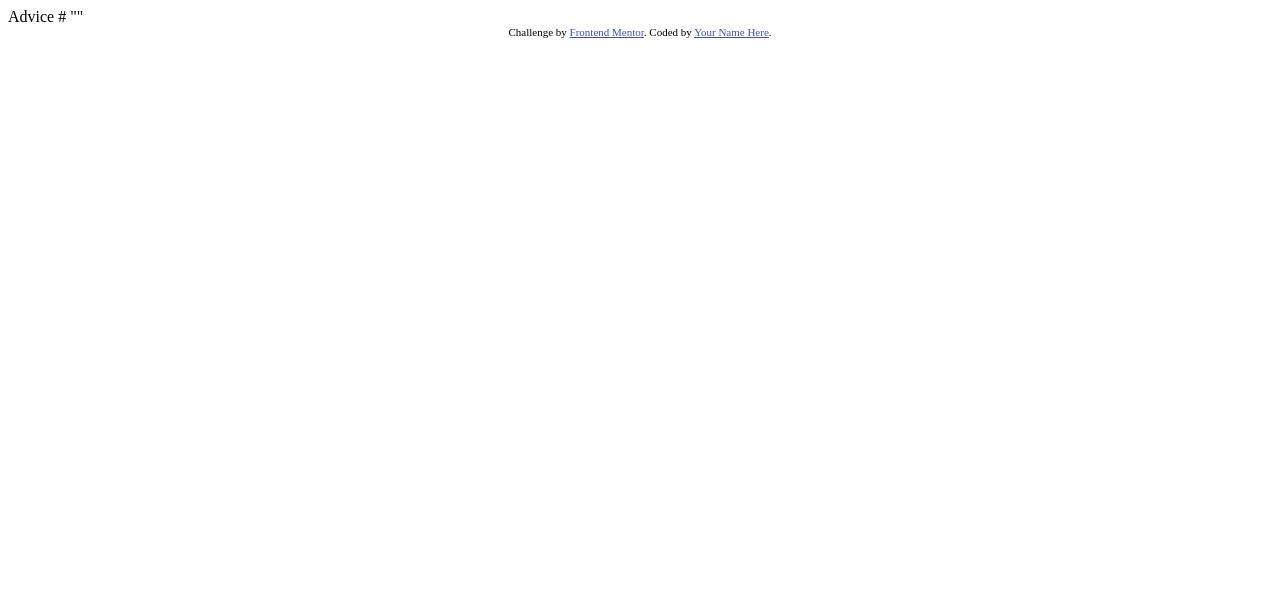
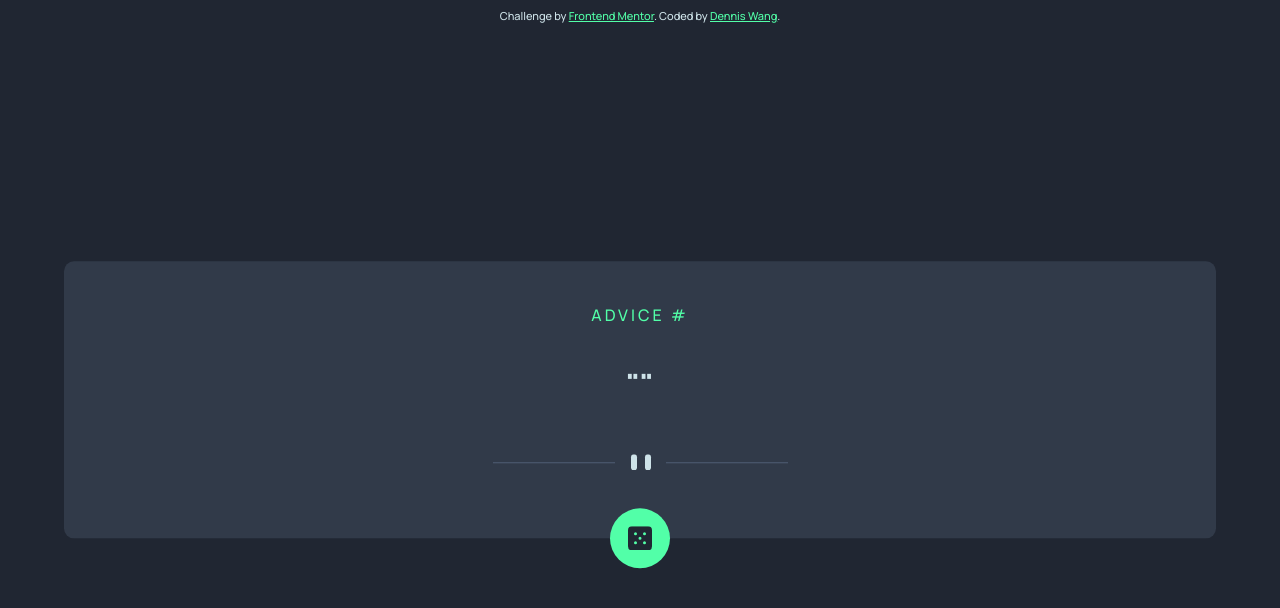
Before and after one commit to hellolol2016/frontend-mentor, a plain HTML site: page advice-generator-app-main/index.html in a window 1280 px wide. Drawn offline with Linux system fonts and the light colour scheme; no server answers.

Commit message:
light work

```diff
--- a/advice-generator-app-main/index.html
+++ b/advice-generator-app-main/index.html
@@ -1,28 +1,131 @@
 <!DOCTYPE html>
 <html lang="en">
-<head>
-  <meta charset="UTF-8">
-  <meta name="viewport" content="width=device-width, initial-scale=1.0"> <!-- displays site properly based on user's device -->
+  <head>
+    <meta charset="UTF-8" />
+    <meta name="viewport" content="width=device-width, initial-scale=1.0" />
+    <!-- displays site properly based on user's device -->
 
-  <link rel="icon" type="image/png" sizes="32x32" href="./images/favicon-32x32.png">
+    <link
+      rel="icon"
+      type="image/png"
+      sizes="32x32"
+      href="./images/favicon-32x32.png"
+    />
 
-  <title>Frontend Mentor | Advice generator app</title>
+    <title>Frontend Mentor | Advice generator app</title>
 
-  <!-- Feel free to remove these styles or customise in your own stylesheet 👍 -->
-  <style>
-    .attribution { font-size: 11px; text-align: center; }
-    .attribution a { color: hsl(228, 45%, 44%); }
-  </style>
-</head>
-<body>
+    <link rel="preconnect" href="https://fonts.googleapis.com" />
+    <link rel="preconnect" href="https://fonts.gstatic.com" crossorigin />
+    <link
+      href="https://fonts.googleapis.com/css2?family=Manrope:wght@500;800&display=swap"
+      rel="stylesheet"
+    />
+    <!-- Feel free to remove these styles or customise in your own stylesheet 👍 -->
+    <style>
 
-  Advice #<!-- Advice ID goes here -->
 
-  "<!-- Advice text goes here -->"
 
+      :root {
+        --gray-blue: #313a49;
+        --dark-gray-blue: #202632;
+        --light-cyan: #cee3e9;
+        --neon-green: #52ffa8;
+      }
+
+      * {
+        font-family: "manrope";
+      }
+      .attribution {
+        font-size: 11px;
+        text-align: center;
+        color: var(--light-cyan);
+      }
+      .attribution a {
+        color: var(--neon-green);
+      }
+      main {
+        position: absolute;
+        top: 50%;
+  left: 50%;
+  transform: translate(-50%, -50%);
+        font-size: 28px;
+        background-color: var(--gray-blue);
+        text-align: center;
+        margin: auto;
+        width: 40%;
+        border-radius: 10px;
+      }
+      .number {
+        color: var(--neon-green);
+        font-size: 16px;
+        letter-spacing: 3px;
+        font-weight: 500;
+        padding-top: 30px;
+      }
+      .advice {
+        color: var(--light-cyan);
+        font-weight: 800;
+        padding: 10px 30px;
+      }
+      .divider{
+        margin-bottom: 40x;
+      }
+      .new{
+        display:flex;
+        transform: translate(0,50%);
+        justify-content: center;
+        align-items: center;
+        background-color: var(--neon-green);
+        width: 60px;
+        height:60px;
+        border-radius:50px;
+        margin:auto;
+      }
+
+      html {
+        background-color: var(--dark-gray-blue);
+      }
+
+      @media only screen and (max-width:1400px) {
+        main{
+          width: 90vw;
+        }
+        .divider{
+          content:url("./images/pattern-divider-mobile.svg");
+        }
+      }
+    </style>
+  </head>
+  <body>
+    <main>
+      <h2 class="number">ADVICE #</h2>
+      <!-- Advice ID goes here -->
+
+      <p class="advice">"<!-- Advice text goes here -->"</p>
+      <img class="divider" src="./images/pattern-divider-desktop.svg" alt="divider" />
+      <div class="new"><img src="./images/icon-dice.svg" alt="dice" /></div>
+    </main>
+  </body>
   <div class="attribution">
-    Challenge by <a href="https://www.frontendmentor.io?ref=challenge" target="_blank">Frontend Mentor</a>.
-    Coded by <a href="#">Your Name Here</a>.
+    Challenge by
+    <a href="https://www.frontendmentor.io?ref=challenge" target="_blank"
+      >Frontend Mentor</a
+    >. Coded by <a href="#">Dennis Wang</a>.
   </div>
-</body>
+  <script>
+    function getAdvice() {
+      fetch("https://api.adviceslip.com/advice")
+        .then((res) => res.json())
+        .then((data) => {
+          console.log(data.slip);
+          document.querySelector(".number").innerHTML =
+            "ADVICE #" + data.slip.id;
+          document.querySelector(".advice").innerHTML =
+            "&ldquo;" + data.slip.advice + "&rdquo;";
+        });
+    }
+    getAdvice();
+    document.querySelector(".new").addEventListener("click",getAdvice);
+    document.querySelector(".new img").addEventListener("click",getAdvice);
+   </script>
 </html>
```
